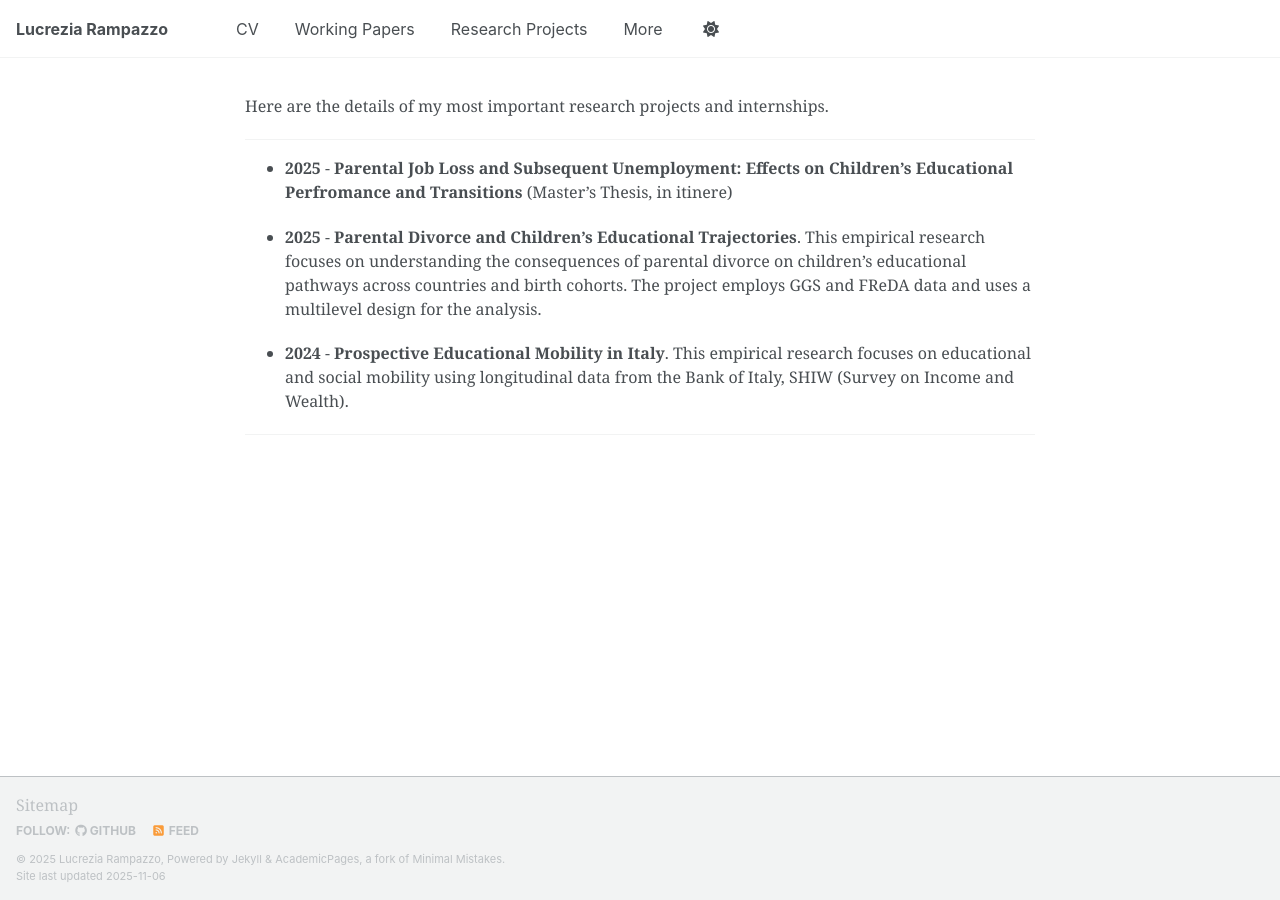
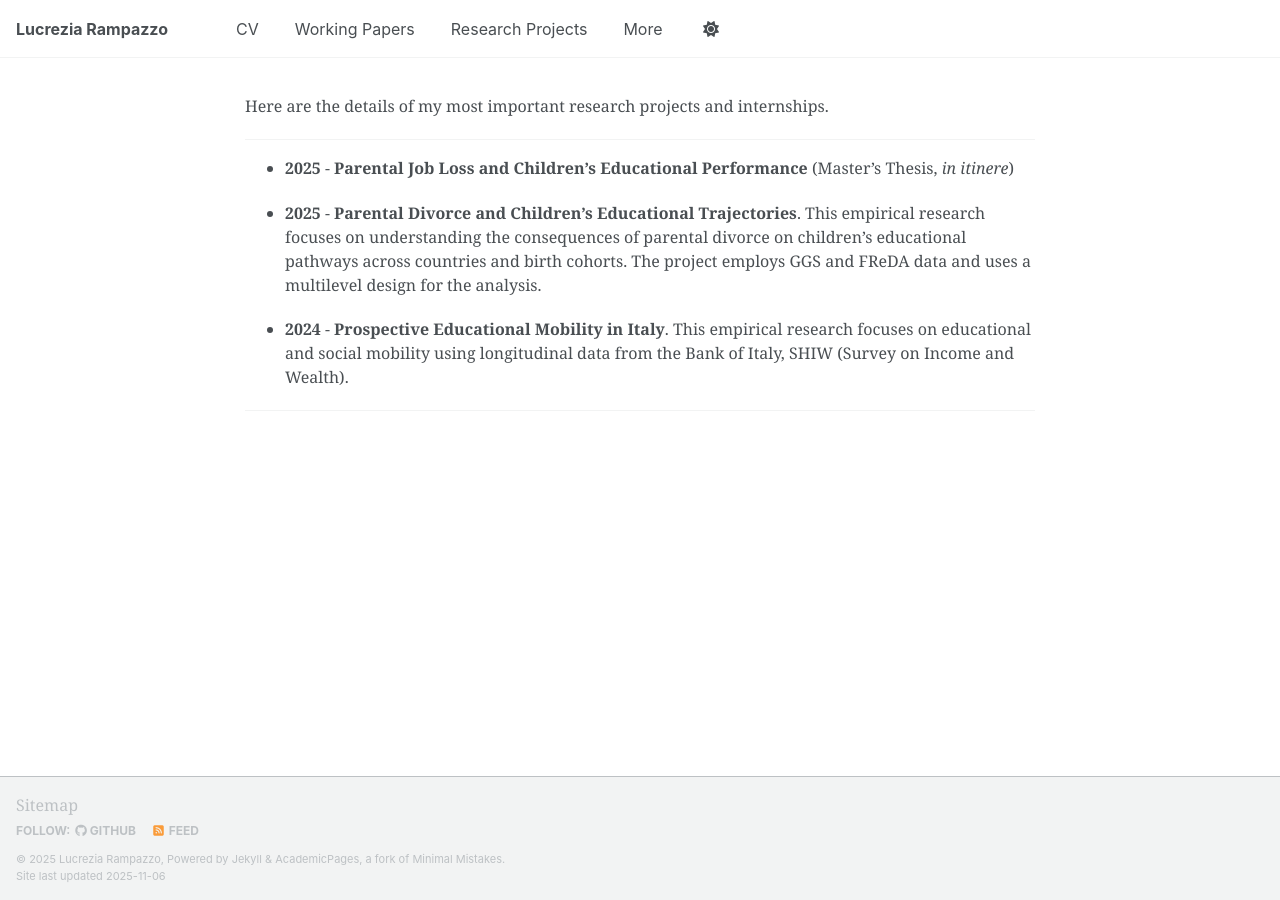
Before and after one commit to LucreziaRampazzo/lucreziarampazzo.github.io, a Jekyll site: the page built from _pages/research-projects.md, in a window 1280 px wide. Built offline with Jekyll 4.4.1, drawn with Linux system fonts in a browser that asks for light colours; a script that is not in the unit is left out.

Commit message:
Update research-projects.md

```diff
--- a/_pages/research-projects.md
+++ b/_pages/research-projects.md
@@ -7,7 +7,7 @@ description: "Research Projects and Internships"
 Here are the details of my most important research projects and internships.
 
 ---
-* **2025** - **Parental Job Loss and Subsequent Unemployment: Effects on Children's Educational Perfromance and Transitions** (Master's Thesis, in itinere)
+* **2025** - **Parental Job Loss and Children's Educational Performance** (Master's Thesis, _in itinere_)
 
 * **2025** - **Parental Divorce and Children's Educational Trajectories**. This empirical research focuses on understanding the consequences of parental divorce on children's educational pathways across countries and birth cohorts. The project employs GGS and FReDA data and uses a multilevel design for the analysis.
 
```
